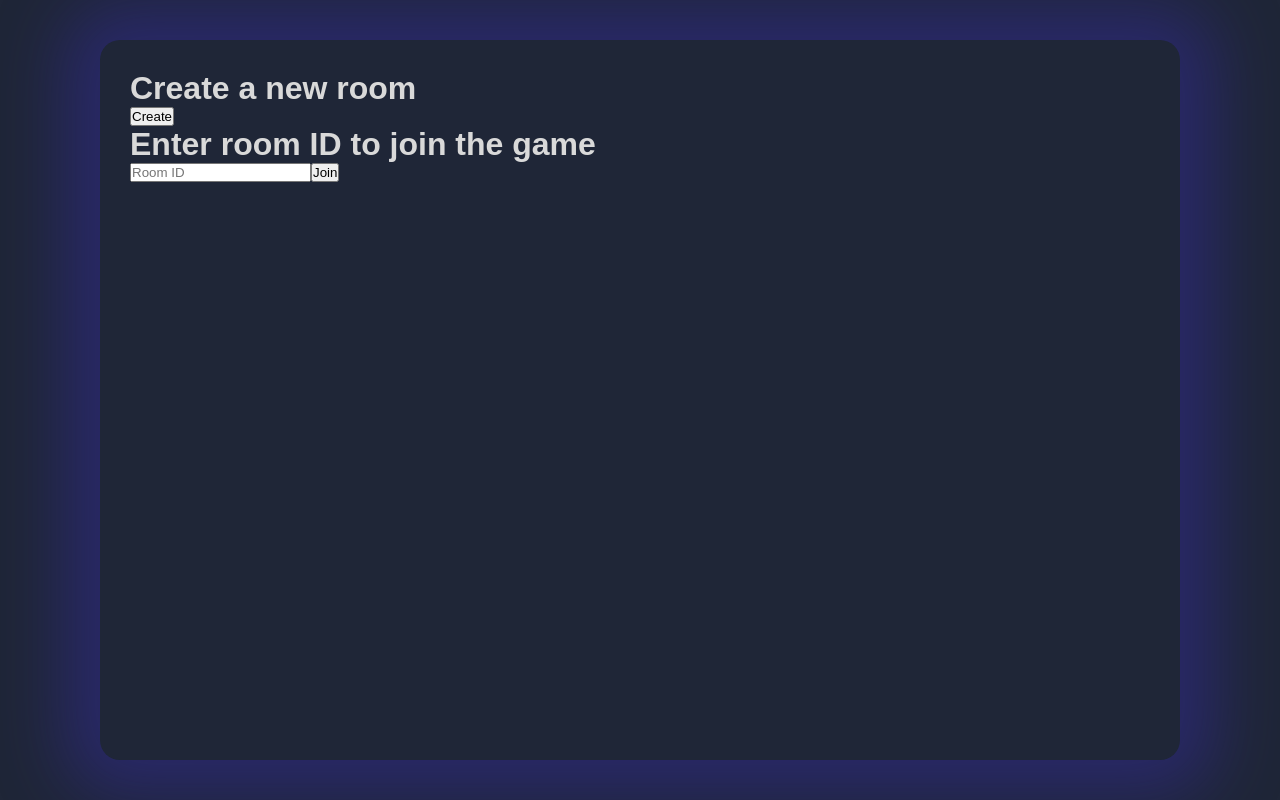
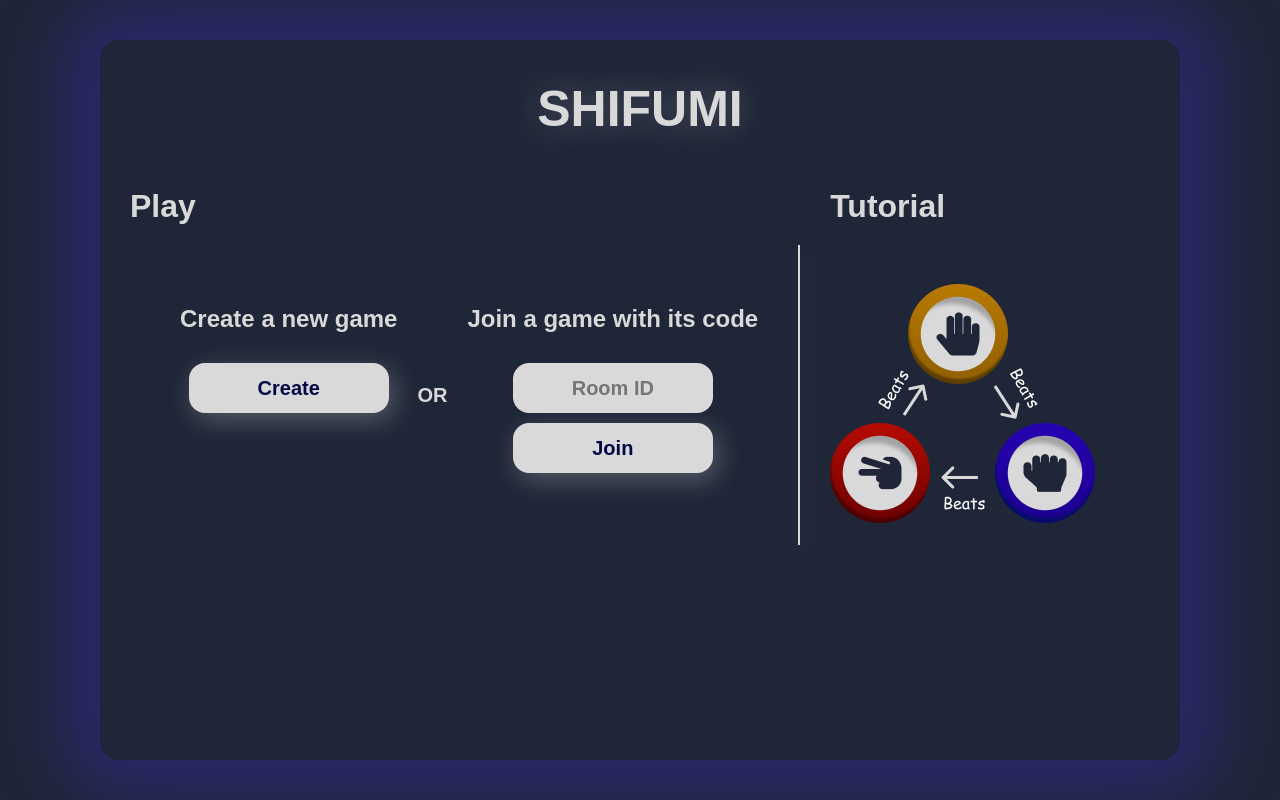
Before and after one commit to Crrayzze/shifume, a React (Create React App) app in the folder frontend/: page / in a window 1280 px wide. Built offline with nearby package versions, Linux system fonts and the light colour scheme; no server answers.

Commit message:
main menu style

```diff
--- a/frontend/src/components/joinRoom/joinRoom.css
+++ b/frontend/src/components/joinRoom/joinRoom.css
@@ -0,0 +1,79 @@
+.join-room-wrapper {
+  display: flex;
+}
+
+.join-room-container {
+  display: flex;
+  width: 100%;
+  /* align-items: center; */
+  gap: 10px;
+  text-align: center;
+  padding-top: 20px;
+  font-size: 15px;
+  padding-left: 50px;
+}
+
+.or {
+  display: flex;
+  margin: 0 10px;
+  align-items: center;
+  justify-content: center;
+  font-size: 20px;
+  font-weight: 700;
+
+}
+
+.join-room-label {
+  font-size: 24px;
+  font-weight: 700;
+  margin-bottom: 30px;
+  align-items: start;
+  padding-top: 60px;
+}
+
+.simple-button {
+  cursor: pointer;
+  width: 200px;
+  height: 50px;
+  background: #D9D9D9;
+  box-shadow: 5px 7px 26px rgba(255, 255, 255, 0.25);
+  border-radius: 16px;
+  font-style: normal;
+  font-weight: 700;
+  font-size: 20px;
+  line-height: 37px;
+  text-align: center;
+  border: none;
+  color: #000746;
+}
+
+.simple-button:hover {
+  background: #392DBB;
+  color: var(--color-white);
+  box-shadow: 5px 7px 26px rgba(57, 45, 187, 0.38);
+}
+
+.join-room-input {
+  width: 200px;
+  height: 50px;
+  background: #D9D9D9;
+  /* box-shadow: 5px 7px 26px rgba(255, 255, 255, 0.25); */
+  border-radius: 16px;
+  font-style: normal;
+  font-weight: 700;
+  font-size: 20px;
+  line-height: 37px;
+  text-align: center;
+  border: none;
+  color: #343434;
+  margin-bottom: 10px;
+}
+
+.vertical-separator {
+  width: 1px;
+  height: 300px;
+  border: 1px solid #D9D9D9;
+  margin-left: 30px;
+  margin-right: 30px;
+  box-shadow: 5px 7px 26px rgba(255, 255, 255, 0.25);
+}
--- a/frontend/src/components/joinRoom/joinRoom.jsx
+++ b/frontend/src/components/joinRoom/joinRoom.jsx
@@ -2,6 +2,8 @@ import React from "react";
 import { useState } from "react";
 import socketService from "../../services/socket/socket";
 import gameService from "../../services/game/game";
+import "./joinRoom.css";
+import { Tutorial } from "../tutorial/tutorial";
 
 export const JoinRoom = ({ setIsInRoom }) => {
   const [roomID, setRoomID] = useState("");
@@ -50,25 +52,44 @@ export const JoinRoom = ({ setIsInRoom }) => {
   };
 
   return (
+    <div className="join-room-wrapper">
       <div>
+        <h1>Play</h1>
+        <div className="join-room-container">
           <form>
-        <h1>Create a new room</h1>
-        <button disabled={isJoining} onClick={createRoom}>
+            <h1 className="join-room-label">Create a new game</h1>
+            <button
+              disabled={isJoining}
+              onClick={createRoom}
+              className="simple-button"
+            >
               {isJoining ? "Joining..." : "Create"}
             </button>
           </form>
+          <div className="or">OR</div>
           <form onSubmit={joinRoom}>
-        <h1>Enter room ID to join the game</h1>
+            <div>
+              <h1 className="join-room-label">Join a game with its code</h1>
               <input
                 type="text"
                 placeholder="Room ID"
                 value={roomID}
                 onChange={handleRoomIDChange}
+                className="join-room-input"
               />
-        <button type="submit" disabled={isJoining}>
+            </div>
+            <button
+              type="submit"
+              disabled={isJoining}
+              className="simple-button"
+            >
               {isJoining ? "Joining..." : "Join"}
             </button>
           </form>
+          <div className="vertical-separator"></div>
+        </div>
+      </div>
+      <Tutorial />
     </div>
   );
 };
--- /dev/null
+++ b/frontend/src/components/tutorial/tutorial.css
@@ -0,0 +1,5 @@
+.tutorial-image {
+  width: 100%;
+  height: 100%;
+  object-fit: contain;
+}
--- /dev/null
+++ b/frontend/src/components/tutorial/tutorial.jsx
@@ -0,0 +1,12 @@
+import React from "react";
+import tutorialPicture from '../../assets/tutorial.png'
+import './tutorial.css'
+
+export const Tutorial = () => {
+  return (
+    <div>
+      <h1>Tutorial</h1>
+      <img src={tutorialPicture} alt="Tutorial" className="tutorial-image" />
+    </div>
+  );
+}
--- a/frontend/src/pages/main/main.css
+++ b/frontend/src/pages/main/main.css
@@ -5,3 +5,12 @@
   padding: 30px;
   box-shadow: 0px 0px 69px 36px #392DBB61;
 }
+
+.game-name {
+  font-size: 50px;
+  font-weight: 700;
+  margin-bottom: 50px;
+  margin-top: 10px;
+  text-align: center;
+  text-shadow: 0px 0px 36px rgba(255, 255, 255, 0.25);
+}
--- a/frontend/src/pages/main/main.jsx
+++ b/frontend/src/pages/main/main.jsx
@@ -20,6 +20,7 @@ export const Main = () => {
 
   return (
     <div className="main-container">
+      <h1 className="game-name">SHIFUMI</h1>
 
       {!isInRoom && <JoinRoom setIsInRoom={setIsInRoom} />}
       {isInRoom && <Game setIsInRoom={setIsInRoom} />}
```
Also changed, not shown: frontend/src/assets/tutorial.png (added). Lines whose indentation alone changed are shown as unchanged.
